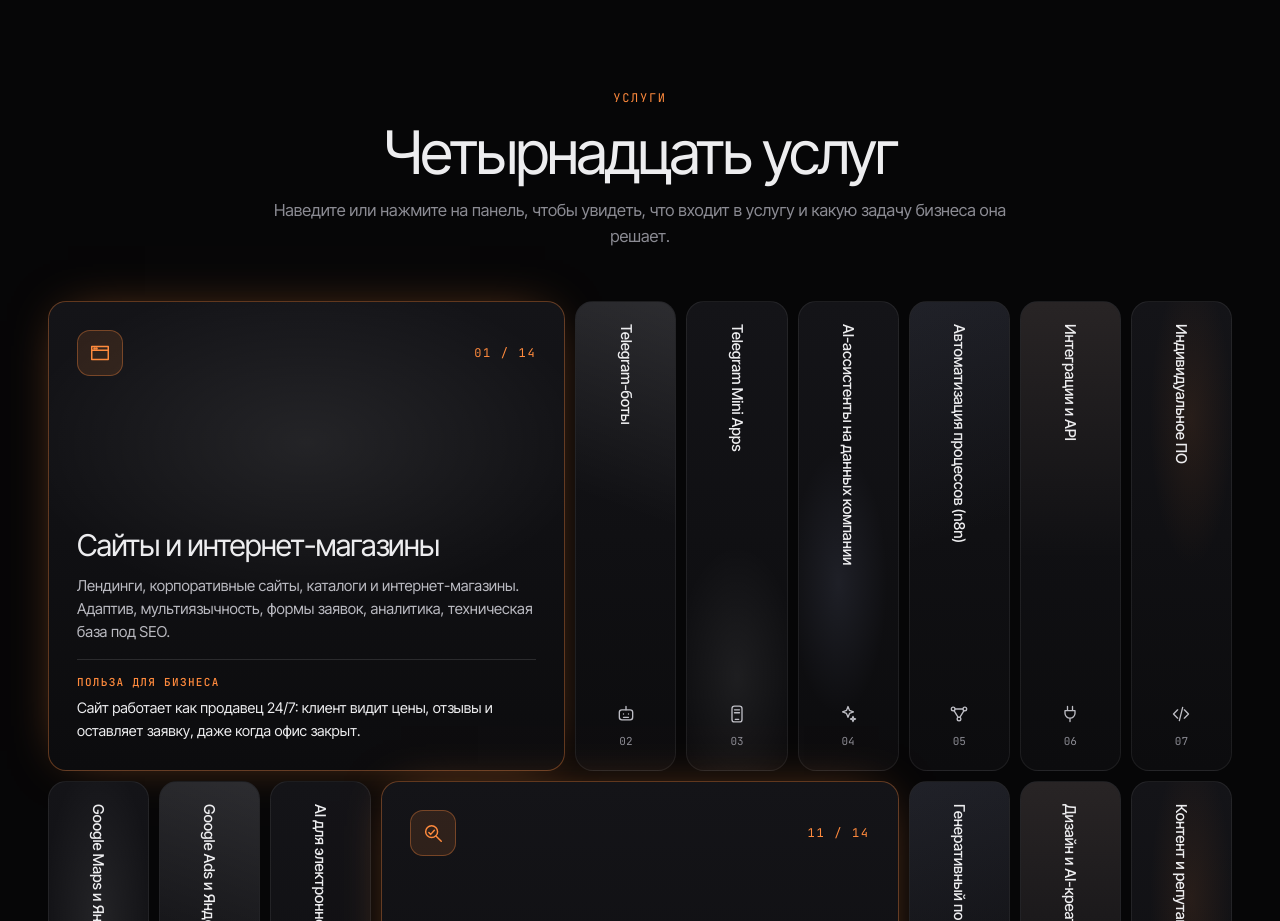
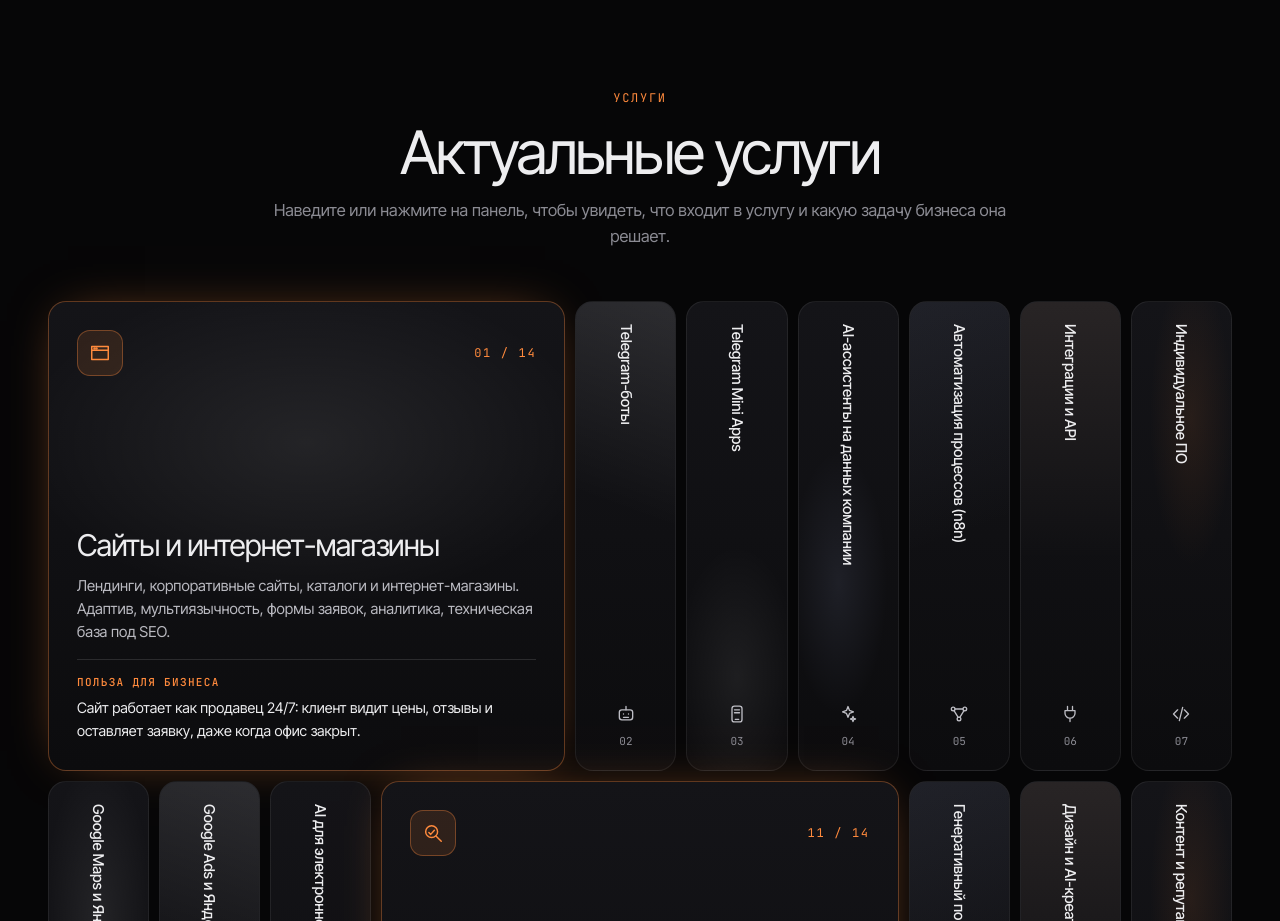
Before and after one commit to scanbusinessinfo-lgtm/miniapps, a plain HTML site: page domains/scanbusiness.info/portfolio/index.html in a window 1280 px wide. Shown: the part 2780-3701 px from the top of the page. Drawn offline with Linux system fonts and the light colour scheme.

Commit message:
Портфолио: заголовок «Актуальные услуги»
Co-Authored-By: Claude Opus 5.5 <noreply@anthropic.com>
Claude-Session: https://claude.ai/code/session_018aYiH88Sc67tvqcs67vw2H

```diff
--- a/domains/scanbusiness.info/portfolio/index.html
+++ b/domains/scanbusiness.info/portfolio/index.html
@@ -408,7 +408,7 @@ section.wrap{padding-top:120px}
 <section id="services" class="wrap">
   <div class="sec-head rv">
     <div class="eyebrow">Услуги</div>
-    <h2>Четырнадцать услуг</h2>
+    <h2>Актуальные услуги</h2>
     <p>Наведите или нажмите на панель, чтобы увидеть, что входит в услугу и какую задачу бизнеса она решает.</p>
   </div>
   <div id="panelsWrap" class="rv"></div>
```
